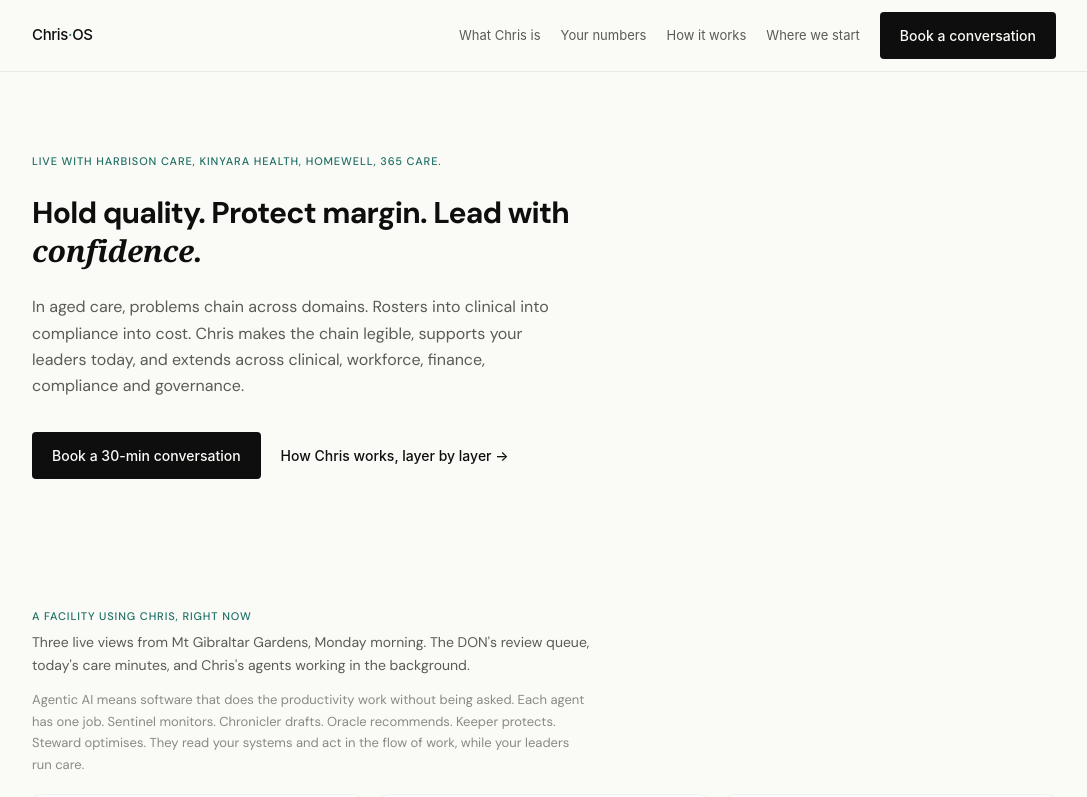
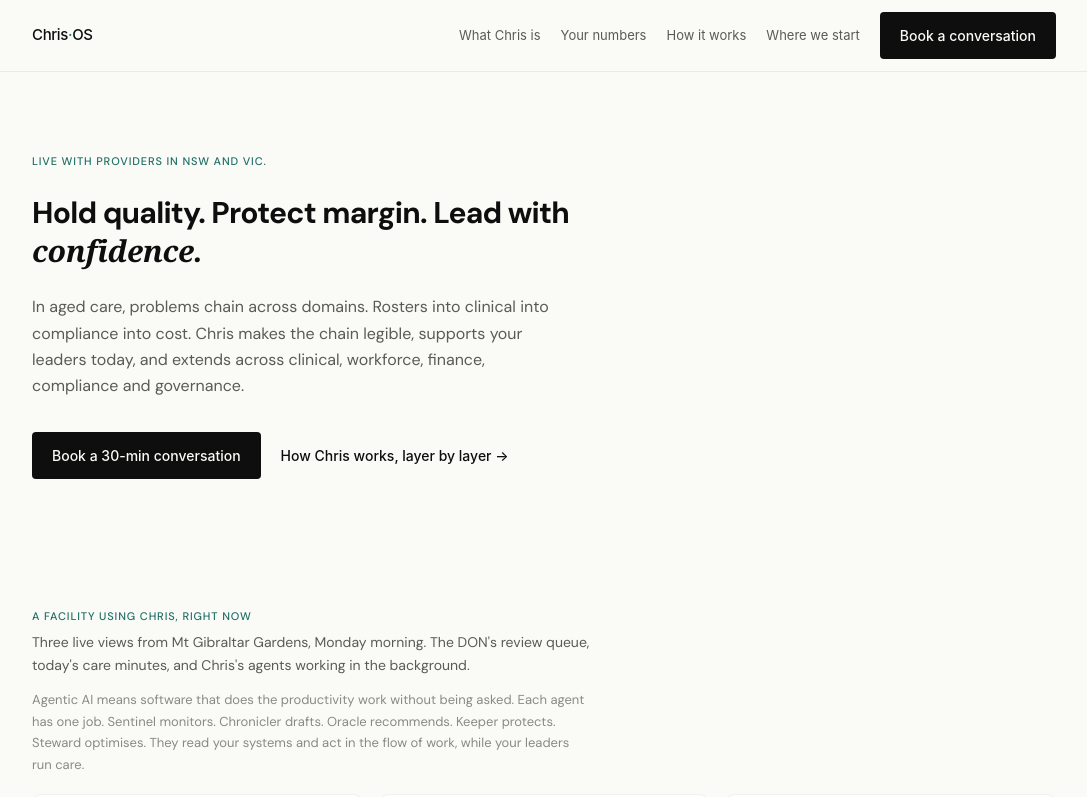
Before and after one commit to campbell-mc/website, a Next.js app in the folder apps/web/: page /v2 in a window 1280 px wide. Shown: the top 797 px of the page, without its empty margins (96-1183 px from the left). Built offline with nearby package versions, Linux system fonts and the light colour scheme; a small style sheet from the web is missing.

Commit message:
Hero eyebrow: 'Live with providers in NSW and VIC.'
Client names removed from hero. They appear in the ClientProof
section below with logos and operational facts.

Co-Authored-By: Claude Opus 4.6 (1M context) <noreply@anthropic.com>

```diff
--- a/apps/web/app/v2/page.tsx
+++ b/apps/web/app/v2/page.tsx
@@ -332,7 +332,7 @@ function Hero() {
       <div className="max-w-6xl mx-auto px-6 lg:px-16 pt-14 lg:pt-20 pb-16 lg:pb-24">
         <div className="max-w-[580px]">
           <p className="text-[11px] font-medium tracking-[0.08em] uppercase mb-6" style={{ color: C.teal }}>
-            Live with Harbison Care, Kinyara Health, Homewell, 365 Care.
+            Live with providers in NSW and VIC.
           </p>
 
           <h1 className="text-[clamp(2.5rem,6vw,52px)] font-medium leading-[1.02] tracking-[-0.030em] mb-6" style={{ color: C.text }}>
```
